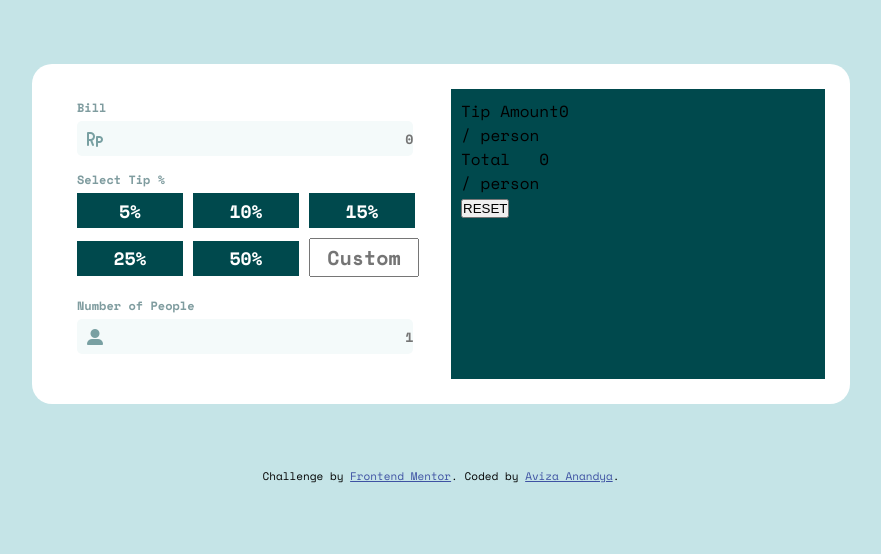
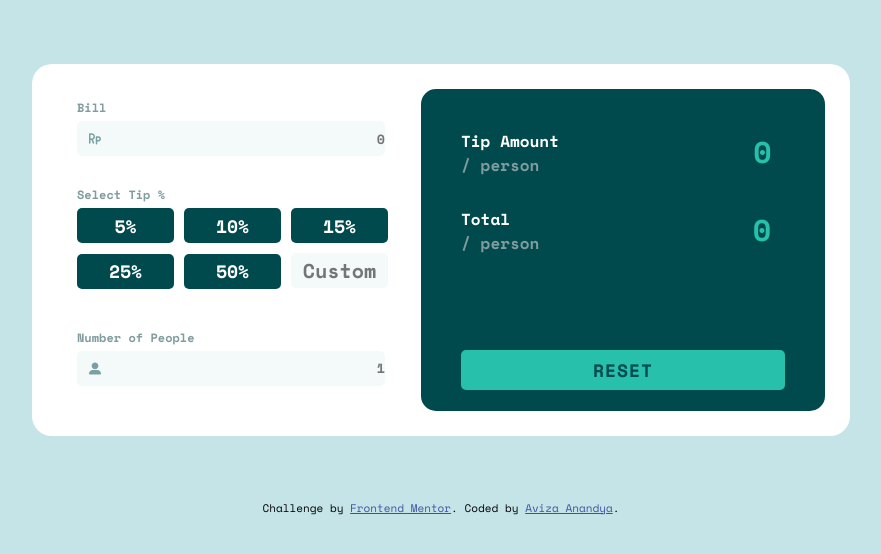
Before and after one commit to vizaanandyaa/tip-splitter-calculator, a plain HTML site: page index.html in a window 1280 px wide. Shown: the whole page, without its empty margins (199-1080 px from the left). Drawn offline with nearby package versions, Linux system fonts and the light colour scheme.

Commit message:
right section & desktop size done

```diff
--- a/style.css
+++ b/style.css
@@ -41,21 +41,27 @@ body{
     color: hsl(183, 100%, 15%);
 }
 
+.total-bill{
+    margin-bottom: 30px;
+}
+
 .fa-rupiah-sign,.fa-user-large{
     position: absolute;
     color:hsl(183, 100%, 15%);
-    margin: 10px;
+    margin: 12px;
     opacity: 0.5;
+    font-size: 12px;
 }
 
 .tip-btns button, .custom-tip{
     width: 30%;
     height: 35px;
     margin: 0 0 10px 0;
+    border-radius: 5px;
 }
 
 .tip-btns{
-    margin-bottom: 10px;
+    margin-bottom: 30px;
 }
 
 .tip-btns button{
@@ -74,14 +80,69 @@ body{
     font-weight: 700;
     padding: 0;
     font-size: 20px;
+    border: none;
+    background-color: hsl(189, 41%, 97%);
 }
 
 .right-section{
     background-color: hsl(183, 100%, 15%);
     width: 50%;
-    padding: 10px;
+    padding: 10px 40px;
+    border-radius: 15px;
 }
 
 .result{
     display: flex;
+    margin: 30px 0;
 }
+
+.result:nth-child(2) .label{
+    padding-right: 19px;
+}
+
+.label{
+    color: white;
+    font-weight: 700;
+}
+
+.label span{
+    color: hsl(184, 14%, 56%);
+}
+
+#tip-amount-result,#total-result{
+    float: right;
+    margin-left: 60%;
+    color: hsl(172, 67%, 45%);
+    font-size: 30px;
+    font-weight: 700;
+}
+
+.right-section button{
+    width: 100%;
+    margin-top: 20%;
+    height: 40px;
+    background-color: hsl(172, 67%, 45%);
+    border: none;
+    font-family: 'Space Mono', monospace;
+    color: hsl(183, 100%, 15%);
+    font-weight: 700;
+    font-size: 18px;
+    letter-spacing: 1px;
+    border-radius: 5px;
+}
+
+
+@media(max-width :980px){
+    .container{
+        display: block;
+    }
+
+    .left-section{
+        width: 100%;
+    }
+
+    .right-section{
+        width: 92%;
+        padding: 20px;
+    }
+}
```
